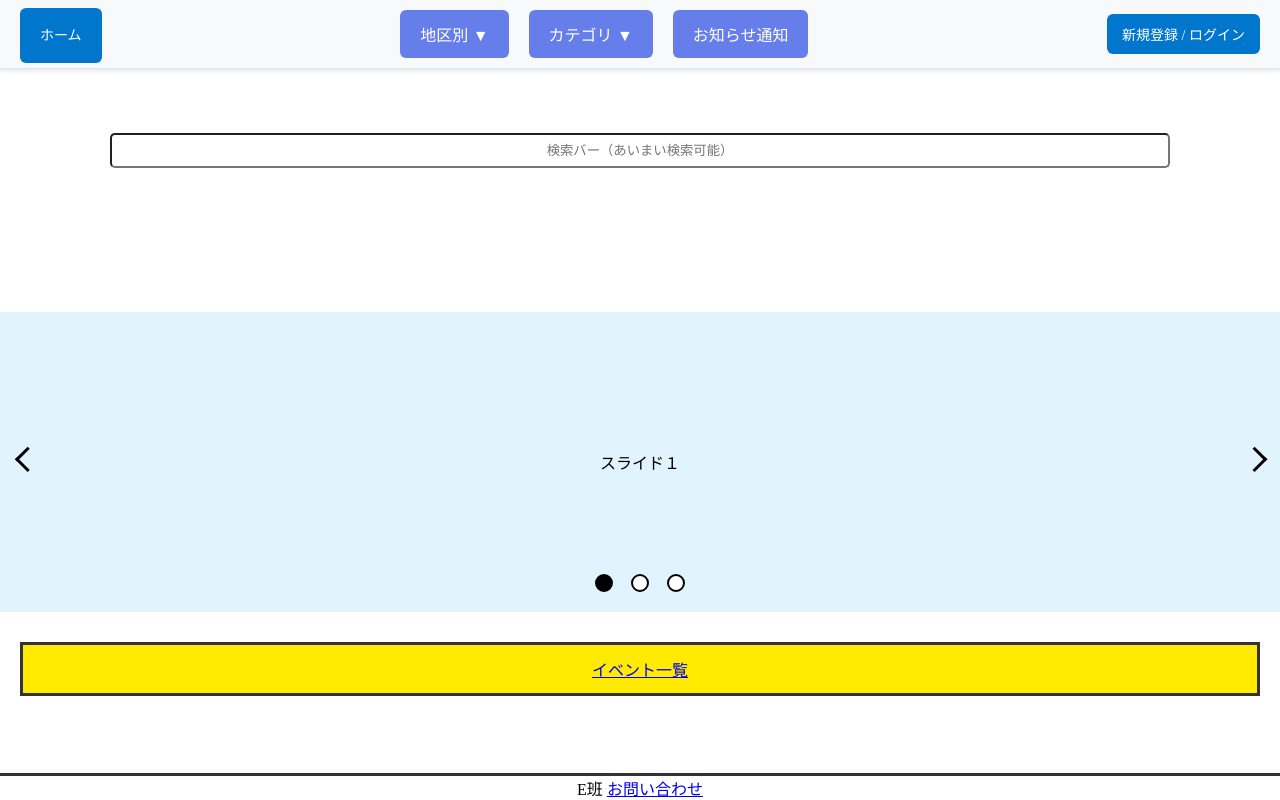
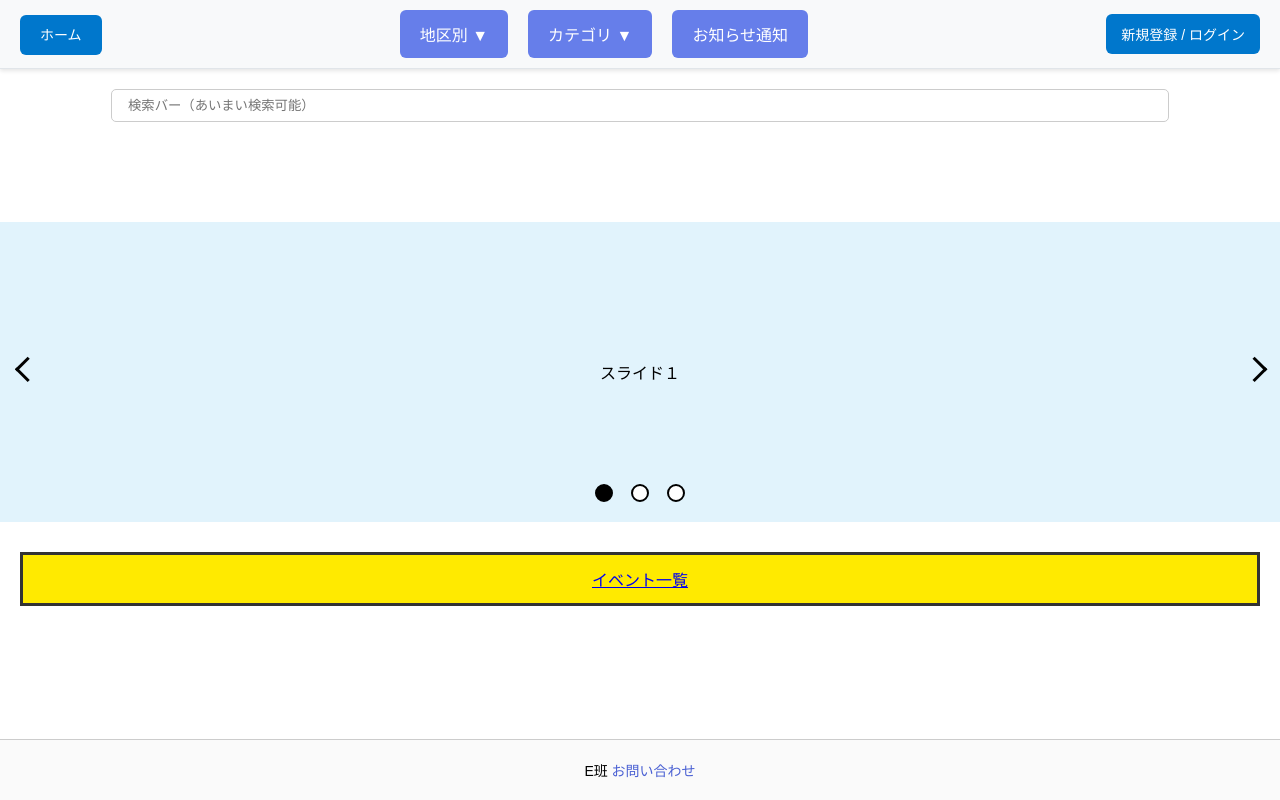
Before and after one commit to Joe-Takayama/spot_app, a Django app: page /home/ in a window 1280 px wide. Run offline with Django 5.2, Linux system fonts and the light colour scheme.

Commit message:
style.css

```diff
--- a/spotproject/spotapp/static/css/style.css
+++ b/spotproject/spotapp/static/css/style.css
@@ -1,28 +1,40 @@
 /* ===============================
-   ▼ ナビバー全体の設定
+   ▼ ベースレイアウト（重要）
+   =============================== */
+html, body {
+    height: 100%;
+    margin: 0;
+}
+
+body {
+    display: flex;
+    flex-direction: column;
+    font-family: "Hiragino Sans", "Noto Sans JP", sans-serif;
+}
+
+/* ===============================
+   ▼ ナビバー全体
    =============================== */
 nav {
     width: 100%;
     background: #f8f9fa;
     border-bottom: 1px solid #e1e5e9;
     box-shadow: 0 2px 4px rgba(0,0,0,0.1);
-    padding: 10px 0;
-    box-sizing: border-box;
 
     display: flex;
     justify-content: space-between;
+    align-items: center;
     gap: 20px;
-    align-items: center;
+
     padding: 10px 20px;
     box-sizing: border-box;
 
     position: relative;
-    z-index: 999999;
+    z-index: 999;
 }
 
 .nav-left {
     flex: 0 0 auto;
-
 }
 
 .nav-center {
@@ -41,23 +51,19 @@ nav {
     gap: 20px;
 }
 
-
-
-/* ======================================
-   ▼ Nav-block：ボタン＋メニューの親箱
-   これがないとドロップダウンの位置がズレる
-   ====================================== */
+/* ===============================
+   ▼ Nav-block（ドロップダウン親）
+   =============================== */
 .Nav-block {
     position: relative;
-
 }
 
 /* ===============================
-   ▼ ホームボタンのスタイル
+   ▼ ホームボタン
    =============================== */
 .btn-home {
     background: #0077cc;
-    padding: 20px 20px;
+    padding: 12px 20px;
     color: #fff;
     border-radius: 6px;
     text-decoration: none;
@@ -130,28 +131,21 @@ nav {
     color: #667eea;
 }
 
+/* ===============================
+   ▼ 検索バー
+   =============================== */
+#search {
+    width: 80%;
+    padding: 8px 16px;
+    border-radius: 5px;
+    border: 1px solid #ccc;
+    margin: 20px auto;
+    display: block;
+}
 
-        footer {
-            margin-top: 20px;
-        }
-
-        #search{
-            text-align: center;
-            width: 80%;
-            padding: 8px 16px;
-            background: #fff;
-            border-radius: 5px;
-            margin: 5% 0%;
-        }
-
-        .footer{
-            position: absolute;
-            bottom: 0;
-            width: 100%;
-            text-align: center;
-            border-top:solid 3px #333;
-        }
-
+/* ===============================
+   ▼ ユーザー情報
+   =============================== */
 .user-info {
     cursor: pointer;
     display: flex;
@@ -247,3 +220,21 @@ nav {
     text-decoration: none;
     font-size: 14px;
 }
+
+/* ===============================
+   ▼ フッター（最重要修正）
+   =============================== */
+.footer {
+    margin-top: auto;              /* ← これが決定打 */
+    width: 100%;
+    text-align: center;
+    padding: 20px 0;
+    border-top: 1px solid #ccc;
+    font-size: 14px;
+    background: #fafafa;
+}
+
+.footer a {
+    color: #4a60d3;
+    text-decoration: none;
+}
```
Also changed, not shown: other parts of spotproject/spotapp/static/css/style.css (+11 -39 lines).
